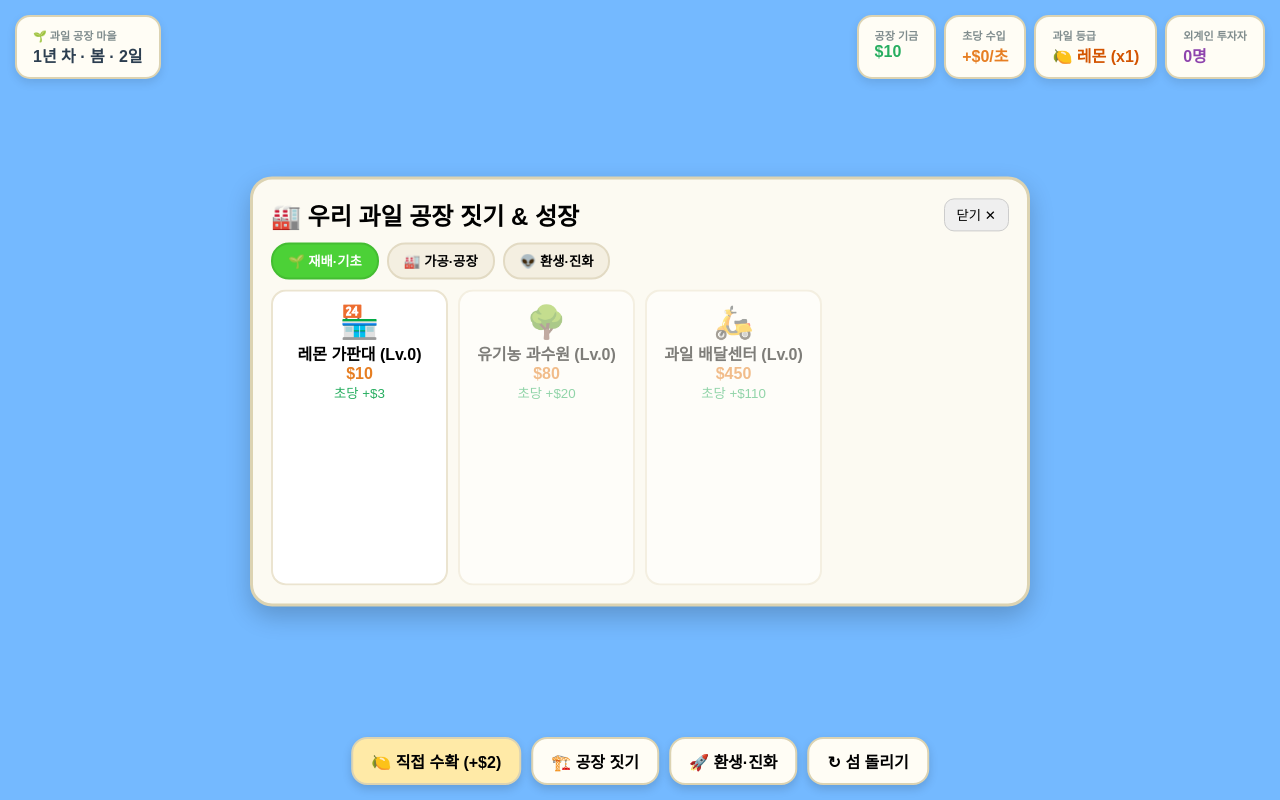
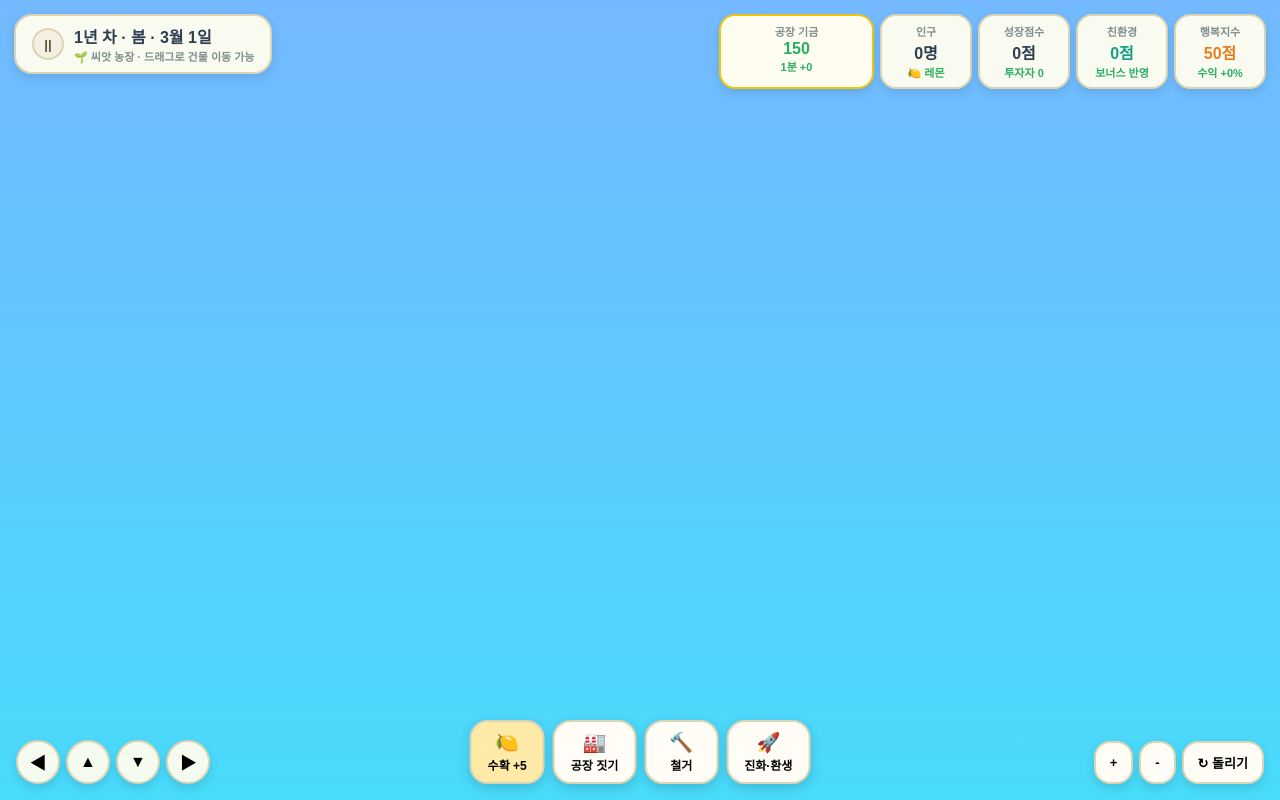
Before and after one commit to gjunhwi951-max/FRUIT, a plain HTML site: page index.html in a window 1280 px wide. Drawn offline with Linux system fonts and the light colour scheme.

Commit message:
Update index.html

```diff
--- a/index.html
+++ b/index.html
@@ -2,182 +2,235 @@
 <html lang="ko">
 <head>
 <meta charset="UTF-8">
-<title>꾸며봐요! 과일 공장 타이쿤</title>
+<meta name="viewport" content="width=device-width, initial-scale=1.0">
+<title>꾸며봐요! 과일 공장 마을</title>
 <style>
   * { box-sizing: border-box; margin: 0; padding: 0; font-family: 'Malgun Gothic', sans-serif; user-select: none; }
-  body { width: 100vw; height: 100vh; overflow: hidden; background: #74b9ff; }
-  canvas { width: 100vw; height: 100vh; display: block; }
-  #top { position: fixed; top: 15px; left: 15px; right: 15px; display: flex; justify-content: space-between; z-index: 10; pointer-events: none; }
-  .box { background: #fffdf5; border: 2px solid #dcd3b2; border-radius: 15px; padding: 10px 16px; box-shadow: 0 4px 10px rgba(0,0,0,0.1); pointer-events: auto; }
-  .stats { display: flex; gap: 8px; }
-  .lbl { font-size: 11px; color: #7f8c8d; font-weight: bold; }
-  .val { font-size: 16px; color: #27ae60; font-weight: 900; }
-  #modal {
+  body { width: 100vw; height: 100vh; overflow: hidden; background: linear-gradient(180deg, #74b9ff 0%, #48dbfb 100%); }
+  canvas { width: 100vw; height: 100vh; display: block; cursor: grab; }
+  canvas:active { cursor: grabbing; }
+
+  /* 상단 좌측 시간/계절 바 (도토리 마을 스타일) */
+  #time-panel {
+    position: fixed; top: 14px; left: 14px; display: flex; align-items: center; gap: 10px;
+    background: rgba(255, 253, 240, 0.96); border: 2px solid #dcd3b2; border-radius: 18px;
+    padding: 8px 16px; box-shadow: 0 4px 12px rgba(0,0,0,0.1); z-index: 10;
+  }
+  .pause-btn {
+    width: 32px; height: 32px; border-radius: 50%; border: 2px solid #dcd3b2;
+    background: #f4efe1; font-weight: bold; cursor: pointer; color: #5c5238;
+  }
+  .time-main { font-size: 16px; font-weight: 900; color: #2c3e50; }
+  .time-sub { font-size: 11px; color: #7f8c8d; font-weight: bold; }
+
+  /* 상단 우측 5대 스탯 바 (도토리 마을 완벽 재현) */
+  #stats-panel {
+    position: fixed; top: 14px; right: 14px; display: flex; gap: 6px; z-index: 10; flex-wrap: wrap; justify-content: flex-end;
+  }
+  .stat-card {
+    background: rgba(255, 253, 240, 0.96); border: 2px solid #dcd3b2; border-radius: 16px;
+    padding: 7px 13px; text-align: center; box-shadow: 0 4px 10px rgba(0,0,0,0.1); min-width: 92px;
+  }
+  .stat-card.money-card { min-width: 155px; background: #fffdf0; border-color: #f1c40f; }
+  .s-lbl { font-size: 11px; color: #7f8c8d; font-weight: bold; }
+  .s-val { font-size: 16px; font-weight: 900; color: #2c3e50; margin-top: 1px; }
+  .s-sub { font-size: 11px; color: #27ae60; font-weight: bold; }
+
+  /* 중앙 건설 창 (도토리 마을 카드 그리드) */
+  #build-modal {
     position: fixed; top: 50%; left: 50%; transform: translate(-50%, -52%);
-    width: 780px; max-width: 92vw; height: 430px; background: #fcfaf2;
-    border: 3px solid #dcd3b2; border-radius: 22px; padding: 18px; z-index: 20;
-    display: flex; flex-direction: column; box-shadow: 0 10px 25px rgba(0,0,0,0.2);
+    width: 880px; max-width: 95vw; height: 480px; max-height: 74vh;
+    background: #fcfaf2; border: 3px solid #dcd3b2; border-radius: 24px;
+    padding: 18px 22px; z-index: 20; display: none; flex-direction: column;
+    box-shadow: 0 14px 35px rgba(0,0,0,0.22);
   }
-  .tabs { display: flex; gap: 8px; margin: 10px 0; }
-  .tab { padding: 7px 15px; border-radius: 18px; border: 2px solid #e2dac3; background: #f4efe1; font-weight: bold; cursor: pointer; }
-  .tab.on { background: #4cd137; color: #fff; border-color: #44bd32; }
-  .grid { display: grid; grid-template-columns: repeat(auto-fill, minmax(165px, 1fr)); gap: 10px; overflow-y: auto; flex: 1; }
-  .card { background: #fff; border: 2px solid #ebe4d0; border-radius: 15px; padding: 12px; text-align: center; cursor: pointer; }
-  .card:hover { border-color: #4cd137; transform: translateY(-2px); }
-  .card.off { opacity: 0.5; cursor: not-allowed; }
-  #dock { position: fixed; bottom: 15px; left: 50%; transform: translateX(-50%); display: flex; gap: 10px; z-index: 15; }
-  .dbtn { background: #fffdf5; border: 2px solid #dcd3b2; border-radius: 16px; padding: 10px 18px; font-weight: bold; cursor: pointer; text-align: center; box-shadow: 0 4px 10px rgba(0,0,0,0.15); }
+  .m-header { display: flex; justify-content: space-between; align-items: center; }
+  .m-header h2 { font-size: 20px; color: #3d3522; }
+  .m-tip { font-size: 12px; color: #7f8c8d; margin: 4px 0 10px 0; font-weight: bold; }
+  .close-btn {
+    background: #efe9d5; border: 2px solid #d5ccb0; border-radius: 12px;
+    padding: 6px 14px; font-weight: bold; color: #5c5238; cursor: pointer;
+  }
+
+  /* 10개 카테고리 탭 */
+  .cat-bar { display: flex; gap: 6px; margin-bottom: 12px; flex-wrap: wrap; }
+  .cat-btn {
+    padding: 6px 14px; border-radius: 18px; border: 2px solid #e2dac3;
+    background: #f4efe1; color: #5c5238; font-weight: bold; font-size: 12px; cursor: pointer;
+  }
+  .cat-btn.active { background: #4cd137; border-color: #44bd32; color: white; }
+
+  /* 건물 카드 디자인 (영상 속 보너스 문구 스타일 재현) */
+  .card-grid {
+    display: grid; grid-template-columns: repeat(auto-fill, minmax(190px, 1fr));
+    gap: 10px; overflow-y: auto; padding-right: 4px; flex: 1;
+  }
+  .b-card {
+    background: white; border: 2px solid #ebe4d0; border-radius: 16px;
+    padding: 12px 10px; text-align: center; cursor: pointer; transition: transform 0.1s, border-color 0.1s;
+    display: flex; flex-direction: column; justify-content: space-between;
+  }
+  .b-card:hover { transform: translateY(-2px); border-color: #4cd137; }
+  .b-card.disabled { opacity: 0.55; cursor: not-allowed; }
+  .b-icon { font-size: 34px; margin-bottom: 4px; }
+  .b-name { font-size: 14px; font-weight: 900; color: #2f3640; }
+  .b-cost { font-size: 13px; font-weight: bold; color: #d35400; margin: 2px 0 6px 0; }
+  .b-stats { font-size: 11px; color: #27ae60; font-weight: bold; line-height: 1.45; background: #f9fbf7; padding: 6px; border-radius: 10px; }
+  .b-bonus { font-size: 10px; color: #7f8c8d; margin-top: 3px; font-weight: bold; }
+
+  /* 하단 좌측 이동 버튼 */
+  #move-pad {
+    position: fixed; bottom: 16px; left: 16px; display: flex; gap: 6px; z-index: 15;
+  }
+  .pad-btn {
+    width: 44px; height: 44px; border-radius: 50%; background: rgba(255,253,240,0.95);
+    border: 2px solid #dcd3b2; font-weight: bold; font-size: 16px; cursor: pointer;
+    box-shadow: 0 4px 10px rgba(0,0,0,0.12);
+  }
+
+  /* 하단 중앙 독(Dock) 메뉴 */
+  #bottom-dock {
+    position: fixed; bottom: 16px; left: 50%; transform: translateX(-50%);
+    display: flex; gap: 8px; z-index: 15;
+  }
+  .dock-btn {
+    background: #fffdf5; border: 2px solid #dcd3b2; border-radius: 18px;
+    padding: 9px 16px; display: flex; flex-direction: column; align-items: center;
+    cursor: pointer; box-shadow: 0 4px 12px rgba(0,0,0,0.15); min-width: 74px;
+  }
+  .dock-btn:active { transform: scale(0.95); }
+  .dock-btn.del-on { background: #ff7675; border-color: #d63031; color: white; }
+  .dock-icon { font-size: 19px; margin-bottom: 2px; }
+  .dock-txt { font-size: 12px; font-weight: bold; }
+
+  /* 하단 우측 확대/축소/돌리기 */
+  #cam-tools {
+    position: fixed; bottom: 16px; right: 16px; display: flex; gap: 6px; z-index: 15;
+  }
+  .cam-btn {
+    padding: 10px 14px; border-radius: 16px; background: #fffdf5; border: 2px solid #dcd3b2;
+    font-weight: bold; font-size: 13px; cursor: pointer; box-shadow: 0 4px 10px rgba(0,0,0,0.12);
+  }
+
+  #toast {
+    position: fixed; top: 85px; left: 50%; transform: translateX(-50%);
+    background: #2f3640; color: #ffeb3b; font-weight: bold; padding: 8px 20px;
+    border-radius: 20px; opacity: 0; transition: opacity 0.3s; pointer-events: none; z-index: 30; font-size: 13px;
+  }
 </style>
 </head>
 <body>
+
 <canvas id="c"></canvas>
-<div id="top">
-  <div class="box"><div class="lbl">🌱 과일 공장 마을</div><div class="val" id="day" style="color:#2c3e50;">1년 차 · 봄 · 1일</div></div>
-  <div class="stats">
-    <div class="box"><div class="lbl">공장 기금</div><div class="val" id="money">$10</div></div>
-    <div class="box"><div class="lbl">초당 수입</div><div class="val" id="inc" style="color:#e67e22;">+$0</div></div>
-    <div class="box"><div class="lbl">과일 등급</div><div class="val" id="fruit" style="color:#d35400;">🍋 레몬 (x1)</div></div>
-    <div class="box"><div class="lbl">외계인 투자자</div><div class="val" id="inv" style="color:#8e44ad;">0명</div></div>
+<div id="toast">알림</div>
+
+<!-- 상단 좌측 시간 패널 -->
+<div id="time-panel">
+  <button class="pause-btn" id="pause-btn" onclick="togglePause()">||</button>
+  <div>
+    <div class="time-main" id="date-txt">1년 차 · 봄 · 3월 1일</div>
+    <div class="time-sub" id="season-txt">🌱 씨앗 농장 · 드래그로 건물 이동 가능</div>
   </div>
 </div>
 
-<div id="modal">
-  <div style="display:flex; justify-content:space-between; align-items:center;">
-    <h2>🏭 우리 과일 공장 짓기 & 성장</h2>
-    <button onclick="document.getElementById('modal').style.display='none'" style="padding:6px 12px; border-radius:10px; border:1px solid #ccc; cursor:pointer;">닫기 ✕</button>
+<!-- 상단 우측 5대 스탯 바 (도토리 마을 동일 구조) -->
+<div id="stats-panel">
+  <div class="stat-card money-card">
+    <div class="s-lbl">공장 기금</div>
+    <div class="s-val" id="money-val" style="color:#27ae60;">150</div>
+    <div class="s-sub" id="min-inc-val">1분 +0</div>
   </div>
-  <div class="tabs">
-    <button class="tab on" onclick="setCat('farm', this)">🌱 재배·기초</button>
-    <button class="tab" onclick="setCat('factory', this)">🏭 가공·공장</button>
-    <button class="tab" onclick="setCat('rebirth', this)">👽 환생·진화</button>
+  <div class="stat-card">
+    <div class="s-lbl">인구</div>
+    <div class="s-val" id="pop-val">0명</div>
+    <div class="s-sub" id="fruit-badge">🍋 레몬</div>
   </div>
-  <div class="grid" id="grid"></div>
+  <div class="stat-card">
+    <div class="s-lbl">성장점수</div>
+    <div class="s-val" id="score-val">0점</div>
+    <div class="s-sub" id="inv-badge">투자자 0</div>
+  </div>
+  <div class="stat-card">
+    <div class="s-lbl">친환경</div>
+    <div class="s-val" id="eco-val" style="color:#16a085;">0점</div>
+    <div class="s-sub">보너스 반영</div>
+  </div>
+  <div class="stat-card">
+    <div class="s-lbl">행복지수</div>
+    <div class="s-val" id="happy-val" style="color:#e67e22;">50점</div>
+    <div class="s-sub" id="bonus-pct">수익 +0%</div>
+  </div>
 </div>
 
-<div id="dock">
-  <div class="dbtn" style="background:#ffeaa7;" onclick="harvest()">🍋 직접 수확 (+$2)</div>
-  <div class="dbtn" onclick="openModal('farm')">🏗️ 공장 짓기</div>
-  <div class="dbtn" onclick="openModal('rebirth')">🚀 환생·진화</div>
-  <div class="dbtn" onclick="rot=(rot+1)%4">↻ 섬 돌리기</div>
+<!-- 우리 과일 공장 짓기 모달 -->
+<div id="build-modal">
+  <div class="m-header">
+    <h2>우리 과일 공장 짓기</h2>
+    <button class="close-btn" onclick="closeModal()">닫기</button>
+  </div>
+  <div class="m-tip">주변 3칸에 같은 시설이 있으면 추가 효과가 붙고, 인구·친환경·행복지수가 높을수록 공장 수입 보너스가 커집니다!</div>
+  <div class="cat-bar">
+    <button class="cat-btn active" onclick="setCat('house', this)">주거</button>
+    <button class="cat-btn" onclick="setCat('farm', this)">과수원</button>
+    <button class="cat-btn" onclick="setCat('factory', this)">과일공장</button>
+    <button class="cat-btn" onclick="setCat('infra', this)">기반</button>
+    <button class="cat-btn" onclick="setCat('leisure', this)">여가</button>
+    <button class="cat-btn" onclick="setCat('nature', this)">조경</button>
+    <button class="cat-btn" onclick="setCat('landmark', this)">명소</button>
+    <button class="cat-btn" onclick="setCat('evolve', this)">과일진화·환생</button>
+  </div>
+  <div class="card-grid" id="card-grid"></div>
+</div>
+
+<!-- 하단 좌측 화면 이동 버튼 -->
+<div id="move-pad">
+  <button class="pad-btn" onclick="pan(40,0)">◀</button>
+  <button class="pad-btn" onclick="pan(0,40)">▲</button>
+  <button class="pad-btn" onclick="pan(0,-40)">▼</button>
+  <button class="pad-btn" onclick="pan(-40,0)">▶</button>
+</div>
+
+<!-- 하단 중앙 조작 메뉴 -->
+<div id="bottom-dock">
+  <div class="dock-btn" style="background:#ffeaa7;" onclick="manualHarvest()">
+    <span class="dock-icon">🍋</span>
+    <span class="dock-txt" id="harvest-lbl">수확 +5</span>
+  </div>
+  <div class="dock-btn" onclick="openModal('factory')">
+    <span class="dock-icon">🏭</span>
+    <span class="dock-txt">공장 짓기</span>
+  </div>
+  <div class="dock-btn" id="del-btn" onclick="toggleDel()">
+    <span class="dock-icon">🔨</span>
+    <span class="dock-txt">철거</span>
+  </div>
+  <div class="dock-btn" onclick="openModal('evolve')">
+    <span class="dock-icon">🚀</span>
+    <span class="dock-txt">진화·환생</span>
+  </div>
+</div>
+
+<!-- 하단 우측 카메라 도구 -->
+<div id="cam-tools">
+  <button class="cam-btn" onclick="zoomBy(0.15)">+</button>
+  <button class="cam-btn" onclick="zoomBy(-0.15)">-</button>
+  <button class="cam-btn" onclick="rot=(rot+1)%4">↻ 돌리기</button>
 </div>
 
 <script>
-let money = 10, inv = 0, fStage = 0, day = 1, cat = 'farm', rot = 0;
+let money = 150, inv = 0, fStage = 0, dayCount = 1, paused = false;
+let cat = 'factory', rot = 0, zoom = 1.0, offsetX = 0, offsetY = 0, delMode = false;
+
 const fruits = [
   { name: '레몬', icon: '🍋', mult: 1, req: 0 },
-  { name: '오렌지', icon: '🍊', mult: 42, req: 100 },
-  { name: '라임', icon: '🍈', mult: 1764, req: 5000 },
-  { name: '자몽', icon: '🍎', mult: 74088, req: 250000 },
-  { name: '황금귤', icon: '🍑', mult: 3111696, req: 10000000 }
+  { name: '오렌지', icon: '🍊', mult: 10, req: 50 },
+  { name: '라임', icon: '🍈', mult: 100, req: 500 },
+  { name: '자몽', icon: '🍎', mult: 1000, req: 5000 },
+  { name: '황금귤', icon: '🍑', mult: 10000, req: 50000 }
 ];
-const list = [
-  { id: 's1', cat: 'farm', icon: '🏪', name: '레몬 가판대', cost: 10, inc: 3, gx: -2, gy: 1, col: '#f1c40f' },
-  { id: 's2', cat: 'farm', icon: '🌳', name: '유기농 과수원', cost: 80, inc: 20, gx: 0, gy: 1, col: '#2ecc71' },
-  { id: 's3', cat: 'farm', icon: '🛵', name: '과일 배달센터', cost: 450, inc: 110, gx: 2, gy: 1, col: '#e67e22' },
-  { id: 'f1', cat: 'factory', icon: '🧃', name: '자동 착즙공장', cost: 2500, inc: 650, gx: -2, gy: -1, col: '#e74c3c' },
-  { id: 'f2', cat: 'factory', icon: '🤖', name: 'AI 스마트팜', cost: 15000, inc: 4200, gx: 0, gy: -1, col: '#3498db' },
-  { id: 'f3', cat: 'factory', icon: '🚀', name: '우주 과일기지', cost: 100000, inc: 32000, gx: 2, gy: -1, col: '#9b59b6' }
-];
-let cnt = { s1:0, s2:0, s3:0, f1:0, f2:0, f3:0 };
 
-function fmt(n) {
-  if (n < 1000) return Math.floor(n).toLocaleString();
-  const u = ['', 'K', 'M', 'B', 'T', 'Qd'];
-  const t = Math.floor(Math.log10(n)/3);
-  return (n / Math.pow(10, t*3)).toFixed(2) + (u[t] || 'E');
-}
-function mult() { return (1 + inv * 0.05) * fruits[fStage].mult; }
-function getInc() { return list.reduce((a, b) => a + cnt[b.id] * b.inc, 0) * mult(); }
-
-function harvest() { money += 2 * mult(); ui(); }
-function buy(id) {
-  const it = list.find(x => x.id === id);
-  const c = Math.floor(it.cost * Math.pow(1.25, cnt[id]));
-  if (money >= c) { money -= c; cnt[id]++; drawCards(); ui(); }
-}
-function rebirth() {
-  if (money < 5000) return;
-  inv += Math.max(1, Math.floor(Math.sqrt(money / 50)));
-  money = 10; Object.keys(cnt).forEach(k => cnt[k] = 0);
-  drawCards(); ui();
-}
-function evolve() {
-  if (fStage >= fruits.length - 1) return;
-  const nx = fruits[fStage + 1];
-  if (inv < nx.req) return;
-  inv = 0; fStage++; money = 10; Object.keys(cnt).forEach(k => cnt[k] = 0);
-  drawCards(); ui();
-}
-
-function setCat(c, btn) {
-  cat = c;
-  document.querySelectorAll('.tab').forEach(b => b.classList.remove('on'));
-  btn.classList.add('on');
-  drawCards();
-}
-function openModal(c) {
-  document.getElementById('modal').style.display = 'flex';
-  cat = c; drawCards();
-}
-function drawCards() {
-  const g = document.getElementById('grid'); g.innerHTML = '';
-  if (cat === 'rebirth') {
-    const canR = money >= 5000;
-    g.innerHTML += `<div class="card ${canR?'':'off'}" onclick="rebirth()"><div style="font-size:32px">👽</div><b>외계인 환생</b><div style="color:#e67e22;font-weight:bold">${canR?'지금 가능!':'필요: $5,000'}</div><small>투자자 1명당 +5% 영구 보너스</small></div>`;
-    if (fStage < fruits.length - 1) {
-      const nx = fruits[fStage + 1]; const canE = inv >= nx.req;
-      g.innerHTML += `<div class="card ${canE?'':'off'}" onclick="evolve()"><div style="font-size:32px">${nx.icon}</div><b>${nx.name} 진화</b><div style="color:#e67e22;font-weight:bold">투자자 ${fmt(nx.req)}명</div><small>모든 생산속도 x42배 폭증!</small></div>`;
-    }
-    return;
-  }
-  list.filter(x => x.cat === cat).forEach(it => {
-    const c = Math.floor(it.cost * Math.pow(1.25, cnt[it.id]));
-    g.innerHTML += `<div class="card ${money>=c?'':'off'}" onclick="buy('${it.id}')">
-      <div style="font-size:32px">${it.icon}</div>
-      <b>${it.name} (Lv.${cnt[it.id]})</b>
-      <div style="color:#e67e22;font-weight:bold">$${fmt(c)}</div>
-      <small style="color:#27ae60">초당 +$${fmt(it.inc * mult())}</small>
-    </div>`;
-  });
-}
-function ui() {
-  document.getElementById('money').innerText = '$' + fmt(money);
-  document.getElementById('inc').innerText = '+$' + fmt(getInc()) + '/초';
-  const f = fruits[fStage];
-  document.getElementById('fruit').innerText = `${f.icon} ${f.name} (x${fmt(f.mult)})`;
-  document.getElementById('inv').innerText = fmt(inv) + '명';
-}
-
-// 2.5D 섬 그리기
-const cv = document.getElementById('c'), ctx = cv.getContext('2d');
-function iso(gx, gy) {
-  let rx = gx, ry = gy;
-  if (rot===1){rx=-gy;ry=gx;} else if(rot===2){rx=-gx;ry=-gy;} else if(rot===3){rx=gy;ry=-gx;}
-  return { x: cv.width/2 + (rx - ry)*75, y: cv.height/2 + 30 + (rx + ry)*40 };
-}
-function block(gx, gy, w, h, c1, c2, c3) {
-  const p = iso(gx, gy), tw = 60*w, th = 32*w;
-  ctx.fillStyle = c2; ctx.beginPath(); ctx.moveTo(p.x-tw,p.y); ctx.lineTo(p.x,p.y+th); ctx.lineTo(p.x,p.y+th-h); ctx.lineTo(p.x-tw,p.y-h); ctx.fill();
-  ctx.fillStyle = c3; ctx.beginPath(); ctx.moveTo(p.x,p.y+th); ctx.lineTo(p.x+tw,p.y); ctx.lineTo(p.x+tw,p.y-h); ctx.lineTo(p.x,p.y+th-h); ctx.fill();
-  ctx.fillStyle = c1; ctx.beginPath(); ctx.moveTo(p.x,p.y-th-h); ctx.lineTo(p.x+tw,p.y-h); ctx.lineTo(p.x,p.y+th-h); ctx.lineTo(p.x-tw,p.y-h); ctx.fill();
-  return { x: p.x, y: p.y - h };
-}
-function loop() {
-  cv.width = window.innerWidth; cv.height = window.innerHeight;
-  block(0, 0, 3.8, 16, '#ffeaa7', '#fdcb6e', '#e1b12c');
-  block(0, 0, 3.4, 20, '#55efc4', '#00b894', '#009432');
-  list.forEach(it => {
-    if (cnt[it.id] > 0) {
-      const top = block(it.gx, it.gy, 0.7, 30 + cnt[it.id]*12, it.col, '#636e72', '#2d3436');
-      ctx.font = '28px sans-serif'; ctx.textAlign = 'center'; ctx.fillText(it.icon, top.x, top.y - 6);
-    }
-  });
-  requestAnimationFrame(loop);
-}
-
-setInterval(() => { money += getInc() * 0.1; ui(); if(document.getElementById('modal').style.display!=='none') drawCards(); }, 100);
-setInterval(() => { day++; document.getElementById('day').innerText = `1년 차 · 봄 · ${day}일`; }, 3000);
-drawCards(); ui(); loop();
-</script>
-</body>
-</html>
+// 도토리 마을 수치 밸런스를 그대로 옮긴 과일 공장 시설 데이터 (레벨업 없음, 다수 건설)
+const catalog = [
+  // 주거 (인구 증가)
+  { id: 'h1', cat: 'house', icon: '🏠', name: '일꾼 벽돌 주택', cost: 120, minInc: 0, pop: 4, score: 15, eco: 0, happy: 1, h: 32, col: '#fab1a0' },
+  { id: 'h2', cat: 'house', icon: '🏡', name: '2층 사원 숙소', cost: 360, minInc: 0, pop: 10, score: 35, eco: 0, happy: 2, h: 42, col: '#ffeaa7' },
```
